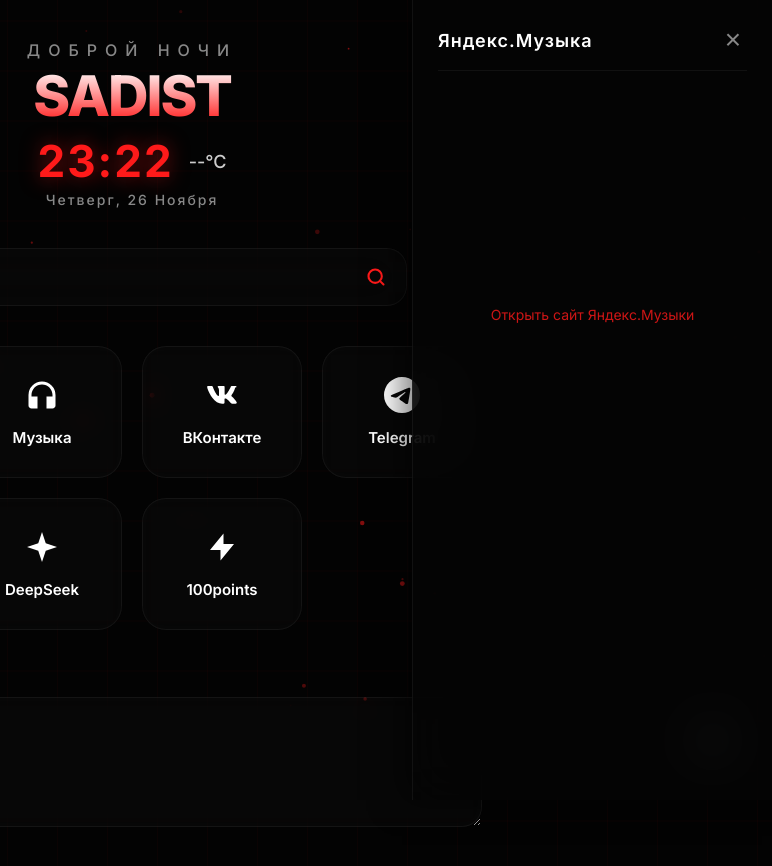
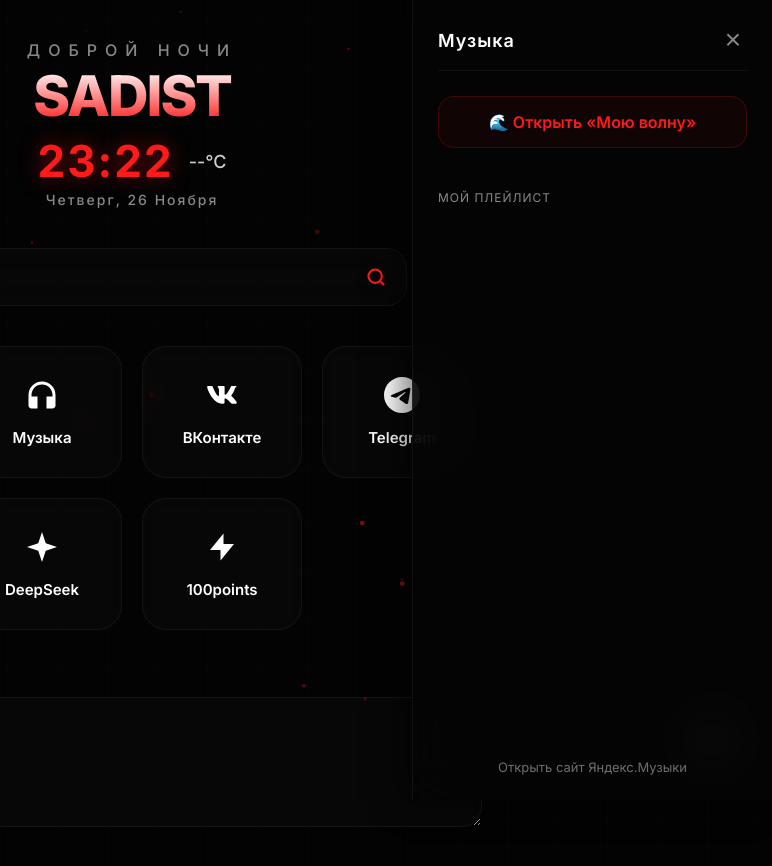
Before and after one commit to sadist812/start, a plain HTML site: page index.html in a window 1280 px wide. Both pictures are taken after a click on the link "Музыка". Shown: the full height of the page, 508-1280 px from the left. Drawn offline with Linux system fonts and the light colour scheme; no server answers.

Commit message:
Update index.html

```diff
--- a/index.html
+++ b/index.html
@@ -94,7 +94,6 @@
     textarea::-webkit-scrollbar-thumb { background: rgba(255, 26, 26, 0.5); border-radius: 10px; }
     textarea::-webkit-scrollbar-thumb:hover { background: var(--accent-red); }
 
-    /* Кнопка белого шума */
     .noise-btn { position: fixed; bottom: 30px; right: 30px; width: 60px; height: 60px; border-radius: 50%; background: var(--card-bg); border: 1px solid var(--card-border); color: var(--text-muted); font-size: 24px; display: flex; align-items: center; justify-content: center; cursor: pointer; backdrop-filter: blur(10px); transition: all 0.3s ease; z-index: 100; }
     .noise-btn:hover { border-color: var(--accent-red); color: var(--accent-red); transform: scale(1.1); }
     .noise-btn.active { color: var(--accent-red); border-color: var(--accent-red); box-shadow: 0 0 20px var(--accent-glow); text-shadow: 0 0 10px var(--accent-red); }
@@ -103,7 +102,7 @@
     .music-panel {
       position: fixed;
       top: 0;
-      right: -400px; /* Изначально скрыта справа */
+      right: -400px;
       width: 360px;
       height: 100vh;
       background: rgba(5, 5, 5, 0.85);
@@ -119,9 +118,7 @@
       box-shadow: -10px 0 30px rgba(0,0,0,0.5);
     }
 
-    .music-panel.open {
-      right: 0;
-    }
+    .music-panel.open { right: 0; }
 
     .music-header {
       display: flex;
@@ -150,9 +147,7 @@
       line-height: 1;
     }
 
-    .close-btn:hover {
-      color: var(--accent-red);
-    }
+    .close-btn:hover { color: var(--accent-red); }
 
     .music-content {
       flex-grow: 1;
@@ -161,20 +156,42 @@
       gap: 20px;
     }
 
+    .wave-link {
+      display: flex;
+      align-items: center;
+      justify-content: center;
+      gap: 10px;
+      background: rgba(255, 26, 26, 0.05);
+      border: 1px solid rgba(255, 26, 26, 0.2);
+      color: var(--accent-red);
+      text-decoration: none;
+      padding: 15px;
+      border-radius: 16px;
+      font-weight: 600;
+      font-size: 16px;
+      transition: all 0.3s ease;
+    }
+
+    .wave-link:hover {
+      background: rgba(255, 26, 26, 0.1);
+      box-shadow: 0 0 20px rgba(255, 26, 26, 0.15);
+      transform: translateY(-2px);
+    }
+
     .open-yandex {
       display: block;
       text-align: center;
-      color: var(--accent-red);
+      color: var(--text-muted);
       text-decoration: none;
-      font-size: 14px;
-      margin-top: 10px;
+      font-size: 13px;
+      margin-top: auto;
       opacity: 0.8;
       transition: opacity 0.3s;
     }
 
     .open-yandex:hover {
       opacity: 1;
-      text-decoration: underline;
+      color: var(--accent-red);
     }
 
     @keyframes fadeInDown { from { opacity: 0; transform: translateY(-20px); } to { opacity: 1; transform: translateY(0); } }
@@ -200,15 +217,23 @@
   <canvas id="bg-canvas"></canvas>
   <canvas id="cursor-canvas"></canvas>
 
-  <!-- ВЫДВИЖНАЯ ПАНЕЛЬ МУЗЫКИ -->
   <div id="music-panel" class="music-panel">
     <div class="music-header">
-      <h3>Яндекс.Музыка</h3>
+      <h3>Музыка</h3>
       <button id="close-music" class="close-btn">&times;</button>
     </div>
     <div class="music-content">
-      <!-- ВАЖНО: Сюда вставь свой iframe из Яндекс.Музыки. Пример ниже. -->
-      <iframe frameborder="0" style="border:none;width:100%;height:180px;border-radius:12px;" width="100%" height="180" src="https://music.yandex.ru/iframe/#track/108789999/25963067"></iframe>
+
+      <a href="https://music.yandex.ru/home" target="_blank" class="wave-link">
+        🌊 Открыть «Мою волну»
+      </a>
+
+      <div style="margin-top: 10px;">
+        <p style="font-size: 12px; color: #888; margin-bottom: 10px; letter-spacing: 1px; text-transform: uppercase;">Мой плейлист</p>
+        <!-- ВСТАВЬ СЮДА СВОЙ IFRAME ИЗ ЯНДЕКС.МУЗЫКИ -->
+        <!-- Пример, который нужно заменить: -->
+        <iframe frameborder="0" style="border:none;width:100%;height:180px;border-radius:12px;" width="100%" height="180" src="https://music.yandex.ru/iframe/#track/108789999/25963067"></iframe>
+      </div>
 
       <a href="https://music.yandex.ru" target="_blank" class="open-yandex">Открыть сайт Яндекс.Музыки</a>
     </div>
@@ -244,7 +269,6 @@
         <span>YouTube</span>
       </a>
 
-      <!-- Кнопка Музыка теперь имеет id="music-trigger" и href="#" -->
       <a href="#" id="music-trigger" class="link-card">
         <svg viewBox="0 0 24 24"><path d="M12 3a9 9 0 0 0-9 9v7c0 1.1.9 2 2 2h4v-8H5v-1c0-3.87 3.13-7 7-7s7 3.13 7 7v1h-4v8h4c1.1 0 2-.9 2-2v-7a9 9 0 0 0-9-9z"/></svg>
         <span>Музыка</span>
@@ -332,13 +356,11 @@
     const musicPanel = document.getElementById('music-panel');
     const closeMusic = document.getElementById('close-music');
 
-    // Открываем панель вместо перехода по ссылке
     musicTrigger.addEventListener('click', (e) => {
-      e.preventDefault(); // Отменяем стандартное поведение ссылки
+      e.preventDefault();
       musicPanel.classList.add('open');
     });
 
-    // Закрываем панель
     closeMusic.addEventListener('click', () => {
       musicPanel.classList.remove('open');
     });
```
